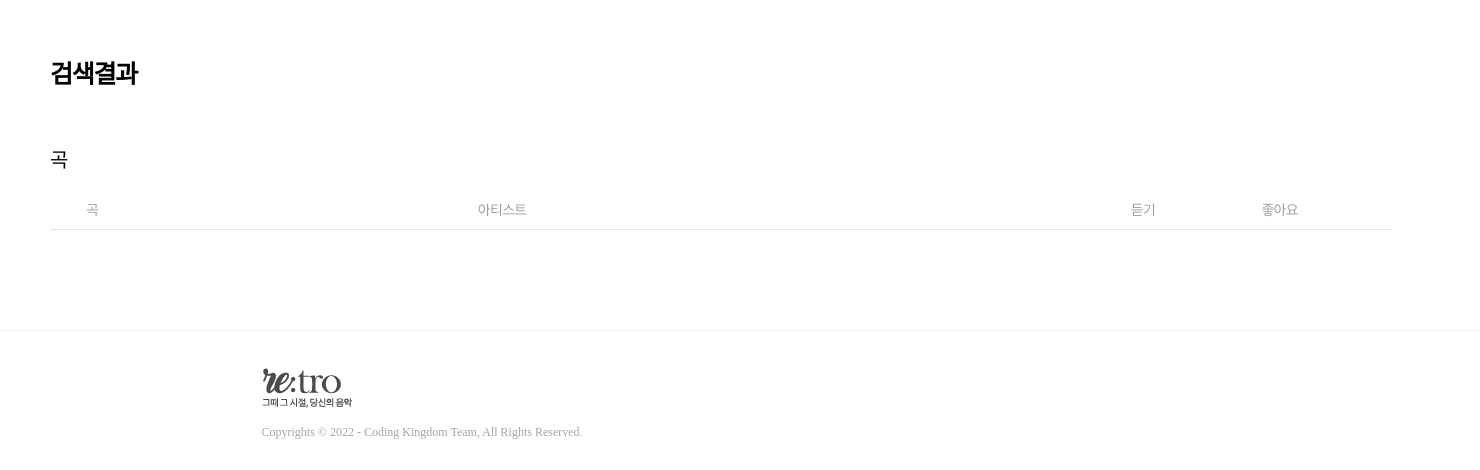
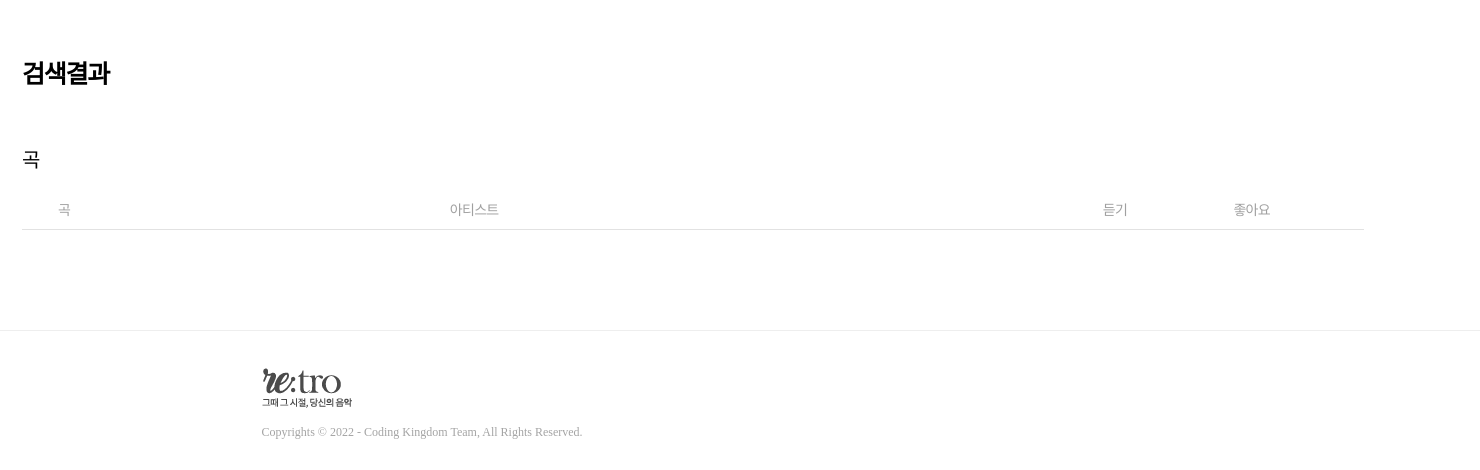
Before and after one commit to 11th-CodingKingdom/retro_main, a Flask app: page /search_page in a window 1480 px wide. Shown: the part 98-568 px from the top of the page. Run offline with Flask 2, Linux system fonts and the light colour scheme; data that the repository does not hold is empty.

Commit message:
검색 페이지 css 수정

```diff
--- a/static/css/style-search.css
+++ b/static/css/style-search.css
@@ -1,3 +1,8 @@
+.chart-wrap {
+  width: 1476px;
+  margin: auto;
+}
+
 .search-txt {
   font-family: "Noto Sans KR", sans-serif;
   font-size: 25px;
@@ -5,7 +10,7 @@
   letter-spacing: -0.05em;
 
   width: 1342px;
-  margin-left: 50px;
+  margin-left: 20px;
   margin-bottom: 64px;
 }
 
@@ -13,7 +18,7 @@
   font-family: "Noto Sans KR", sans-serif;
   font-size: 20px;
   font-weight: 500;
-  margin-left: 50px;
+  margin-left: 20px;
   margin-bottom: 20px;
 }
 
@@ -21,7 +26,7 @@
   /* background-color: antiquewhite; */
   width: 1342px;
   height: auto;
-  margin-left: 50px;
+  margin-left: 20px;
   margin-bottom: 100px;
 }
 
--- a/templates/index-Playlist.html
+++ b/templates/index-Playlist.html
@@ -20,10 +20,8 @@
 
     <link rel="preconnect" href="https://fonts.googleapis.com">
     <link rel="preconnect" href="https://fonts.gstatic.com" crossorigin>
-    <link href="https://fonts.googleapis.com/css2?family=Noto+Sans+KR:wght@100;300;400;500;700;900&display=swap"
-          rel="stylesheet">
-
-    <link rel="shortcut icon" href="../favicon.ico">
+    <link href="https://fonts.googleapis.com/css2?family=Noto+Sans+KR:wght@100;300;400;500;700;900&display=swap" rel="stylesheet">
+    <link rel="shortcut icon" href="../static/images/favicon.ico">
 
 </head>
 <body>
--- a/templates/index-search.html
+++ b/templates/index-search.html
@@ -1,5 +1,6 @@
 <!doctype html>
 <html lang="ko">
+
 <head>
   <!-- Required meta tags -->
   <meta charset="utf-8">
@@ -18,10 +19,12 @@
 
   <link rel="preconnect" href="https://fonts.googleapis.com">
   <link rel="preconnect" href="https://fonts.gstatic.com" crossorigin>
-    <link href="https://fonts.googleapis.com/css2?family=Noto+Sans+KR:wght@100;300;400;500;700;900&display=swap" rel="stylesheet">
+  <link href="https://fonts.googleapis.com/css2?family=Noto+Sans+KR:wght@100;300;400;500;700;900&display=swap"
+    rel="stylesheet">
   <link rel="shortcut icon" href="../static/images/favicon.ico">
 
 </head>
+
 <body>
   <header id="header">
     <div id="logo" onclick="location.href='/'">
@@ -43,6 +46,7 @@
     </nav>
   </header>
 
+  <div class="chart-wrap">
     <div class="search-txt">검색결과</div>
     <div class="search-title">곡</div>
 
@@ -61,11 +65,13 @@
       </div>
     </div>
 
+  </div>
+
   <!-- FOOTER -->
   <hr size="1" color="#eeeeee">
   <footer>
     <div id="footer_logo" onclick="location.href='/'">
-      <img src="../static/images/logo_footer.png"/>
+      <img src="../static/images/logo_footer.png" />
     </div>
     <div id="footer_desc">
       Copyrights © 2022 - Coding Kingdom Team, All Rights Reserved.
```
Also changed, not shown: static/css/style-test.css (+23 -0 lines). Lines whose indentation alone changed are shown as unchanged.
